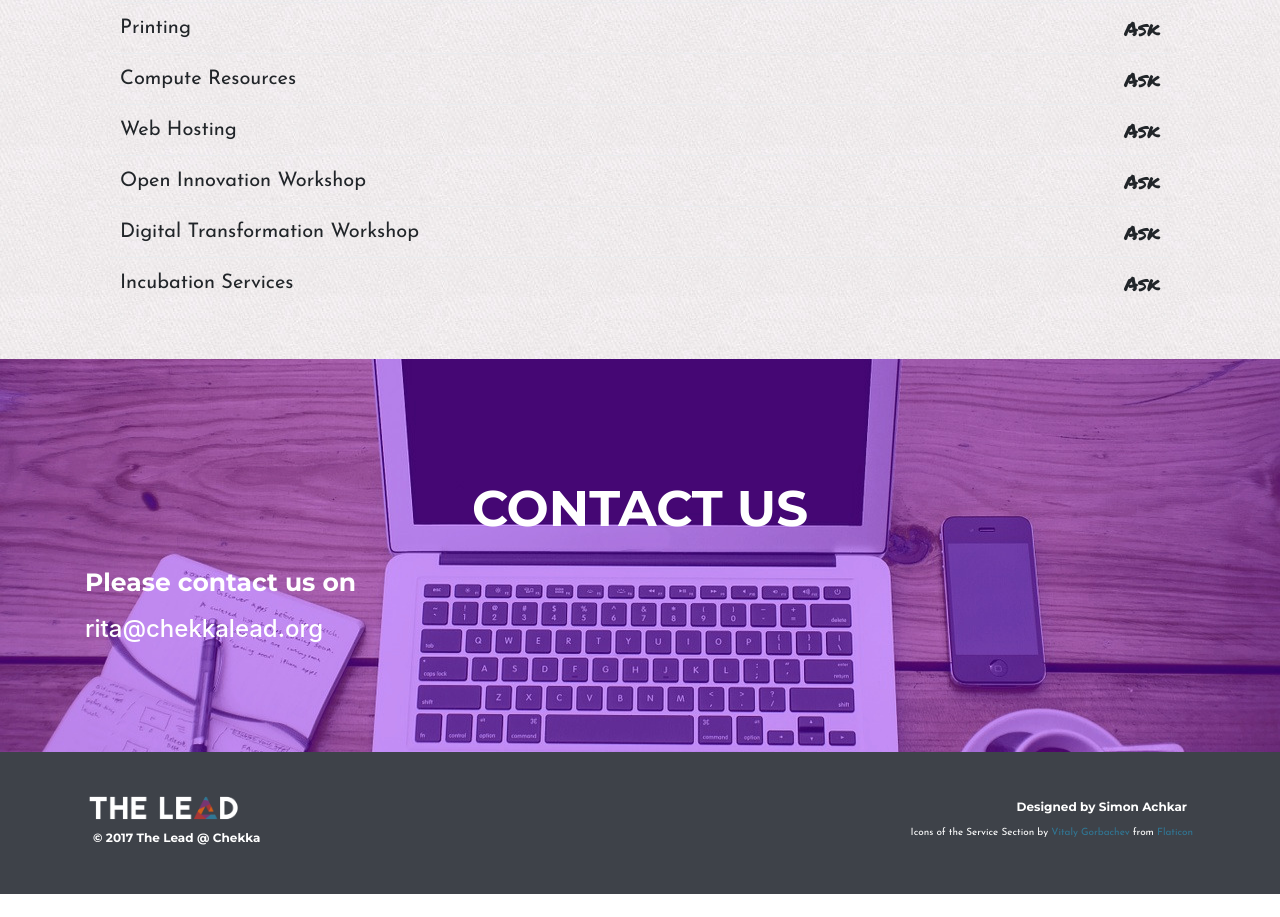
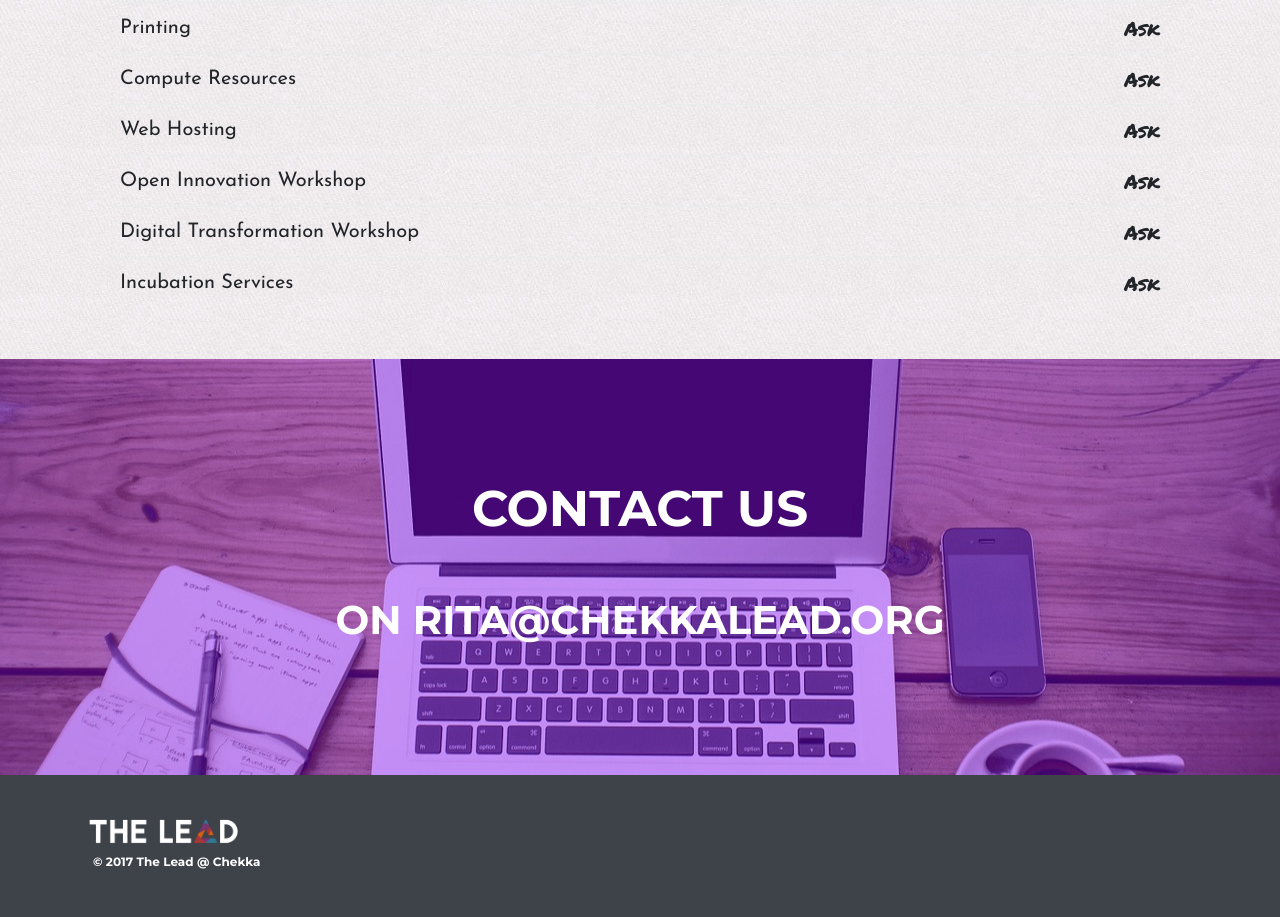
Before and after one commit to simonachkar/simonachkar.github.io, a plain HTML site: page index.html in a window 1280 px wide. Shown: the part 4058-4975 px from the top of the page. Before the commit the page ends 4952 px from the top, so only its background shows below. Drawn offline with nearby package versions, Linux system fonts and the light colour scheme; files that its build step writes are made by us from their sources.

Commit message:
Update Contact Us

```diff
--- a/index.html
+++ b/index.html
@@ -339,10 +339,7 @@
     <!-- Contact Us Section -->
     <section id="contact">
         <h1>Contact Us</h1>
-        <div class="container">
-            <h3>Please contact us on</h3>
-            <h4>rita@chekkalead.org</h4>
-        </div>
+        <h1><small>on <b>rita@chekkalead.org</b></small></h1>
     </section>
 
     <footer>
@@ -353,15 +350,6 @@
                         <img src="./assets/imgs/the-lead-logo-white.png" width="30%">
                     </a>
                     <h3>&copy; 2017 The Lead @ Chekka</h3>
-                </div>
-                <div class="col-sm-6">
-                    <h3 style=" text-align: right;">Designed by Simon Achkar</h3>
-                    <p>
-                        <small>Icons of the Service Section by
-                            <a href="https://www.flaticon.com/authors/vitaly-gorbachev">Vitaly Gorbachev</a> from
-                            <a href="https://www.flaticon.com">Flaticon</a>
-                        </small>
-                    </p>
                 </div>
             </div>
         </div>
```
